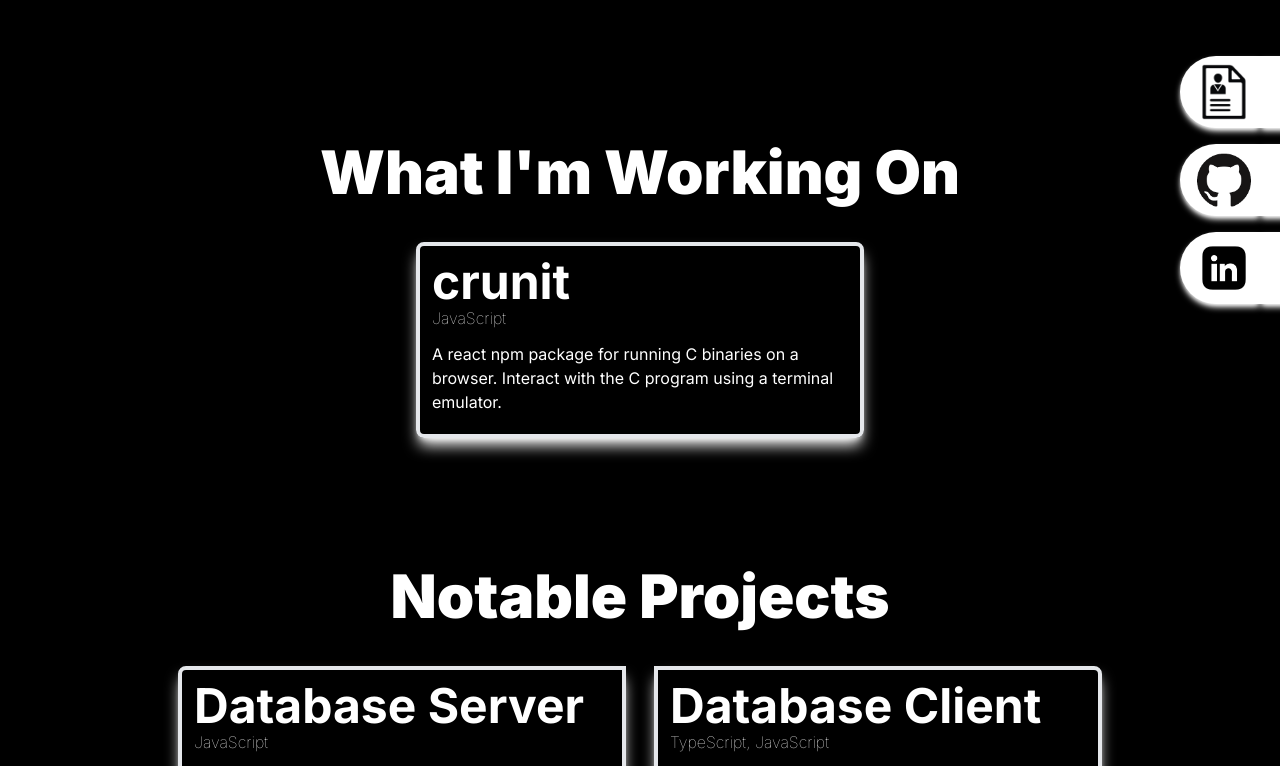
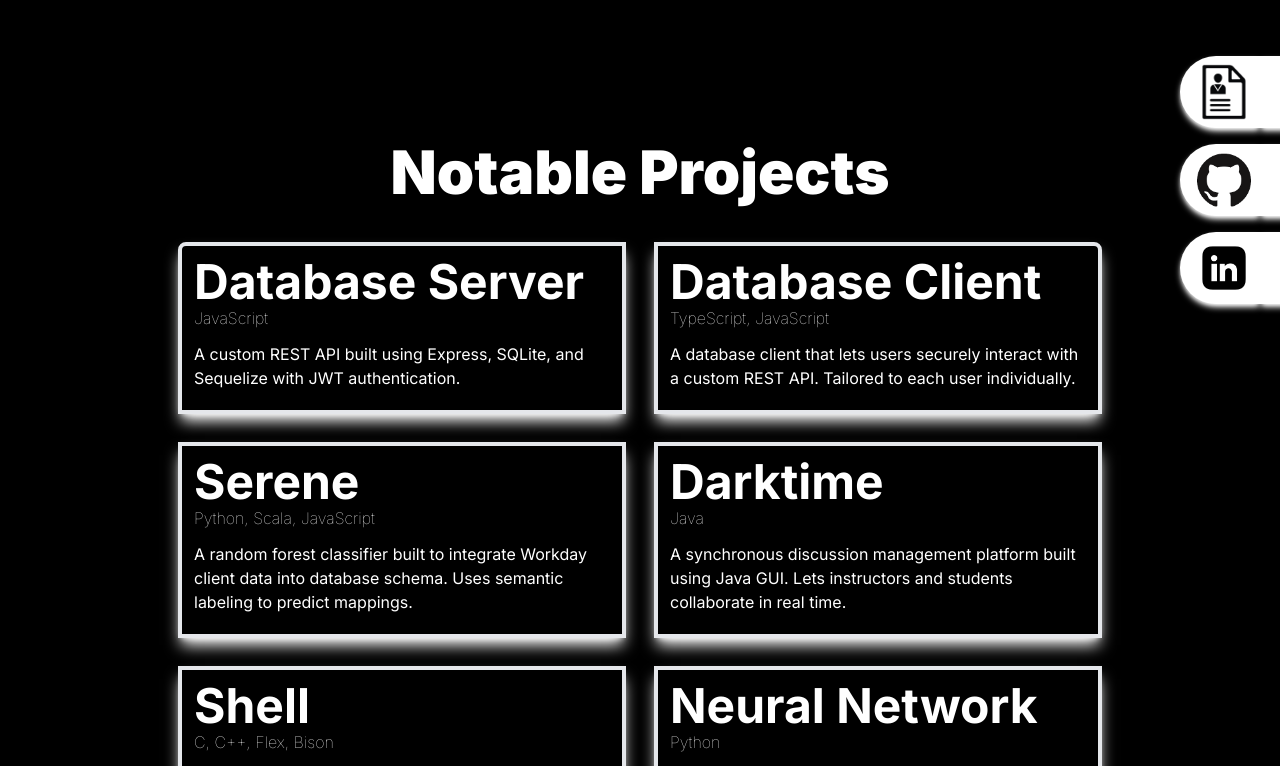
Before and after one commit to bkinaan/bkinaan.github.io, a Next.js app: page / in a window 1280 px wide. Shown: the part 480-1246 px from the top of the page. Built offline with nearby package versions, Linux system fonts and the light colour scheme; a web font is replaced by a local one.

Commit message:
updated current project section

```diff
--- a/src/app/components/projects-list.tsx
+++ b/src/app/components/projects-list.tsx
@@ -76,7 +76,7 @@ export default function Projects() {
 
   return (
     <div>
-      <div className="pb-32">
+      {/* <div className="pb-32">
         <div className="text-white text-4xl md:text-6xl text-center pb-10 font-ss3 font-black">
           {`What I'm Working On`}
         </div>
@@ -89,23 +89,7 @@ export default function Projects() {
             pos={crunit.pos}
           ></Project>
         </div>
-        {/* <div className="grid grid-cols-2 gap-7">
-          <Project
-            name={current1.name}
-            lang={current1.lang}
-            desc={current1.desc}
-            link={current1.link}
-            pos={current1.pos}
-          ></Project>
-          <Project
-            name={current2.name}
-            lang={current2.lang}
-            desc={current2.desc}
-            link={current2.link}
-            pos={current2.pos}
-          ></Project>
-        </div> */}
-      </div>
+      </div> */}
       <div className="text-white text-4xl md:text-6xl text-center pb-10 font-ss3 font-black">
         Notable Projects
       </div>
```
